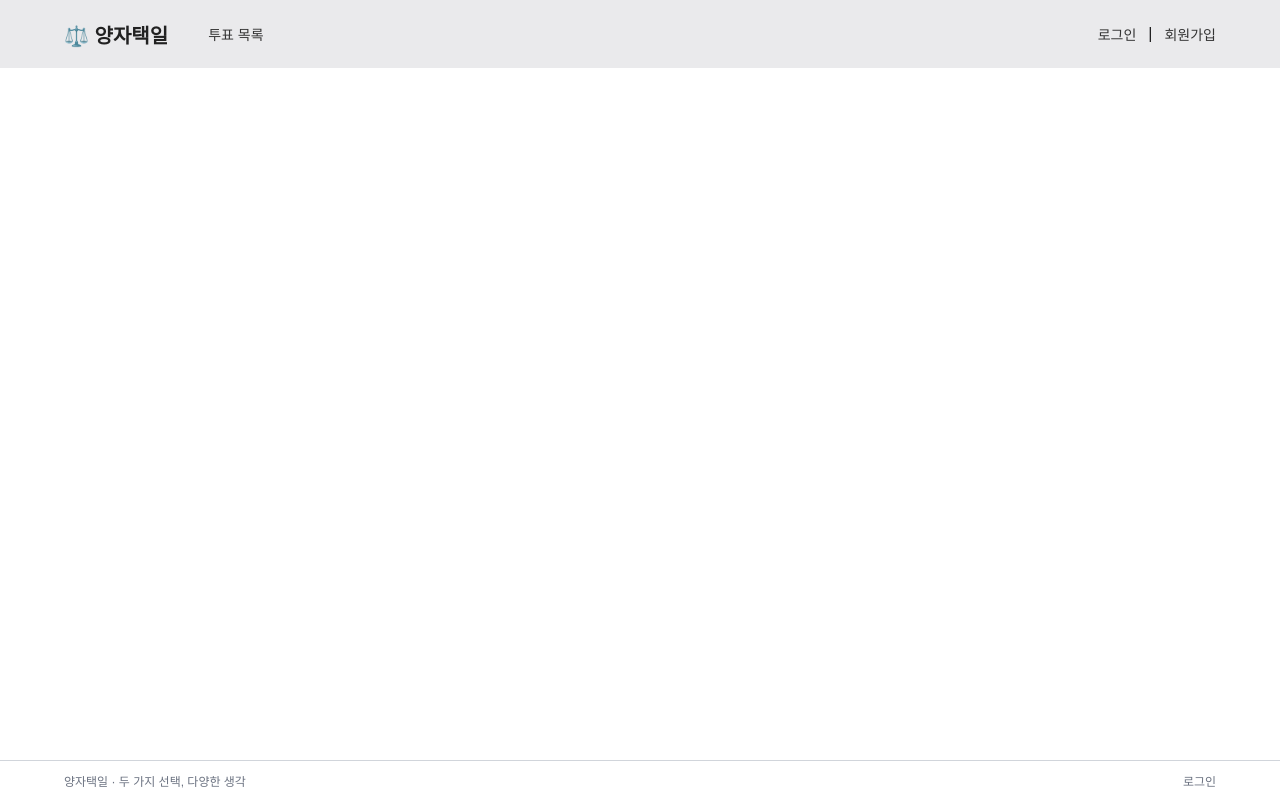
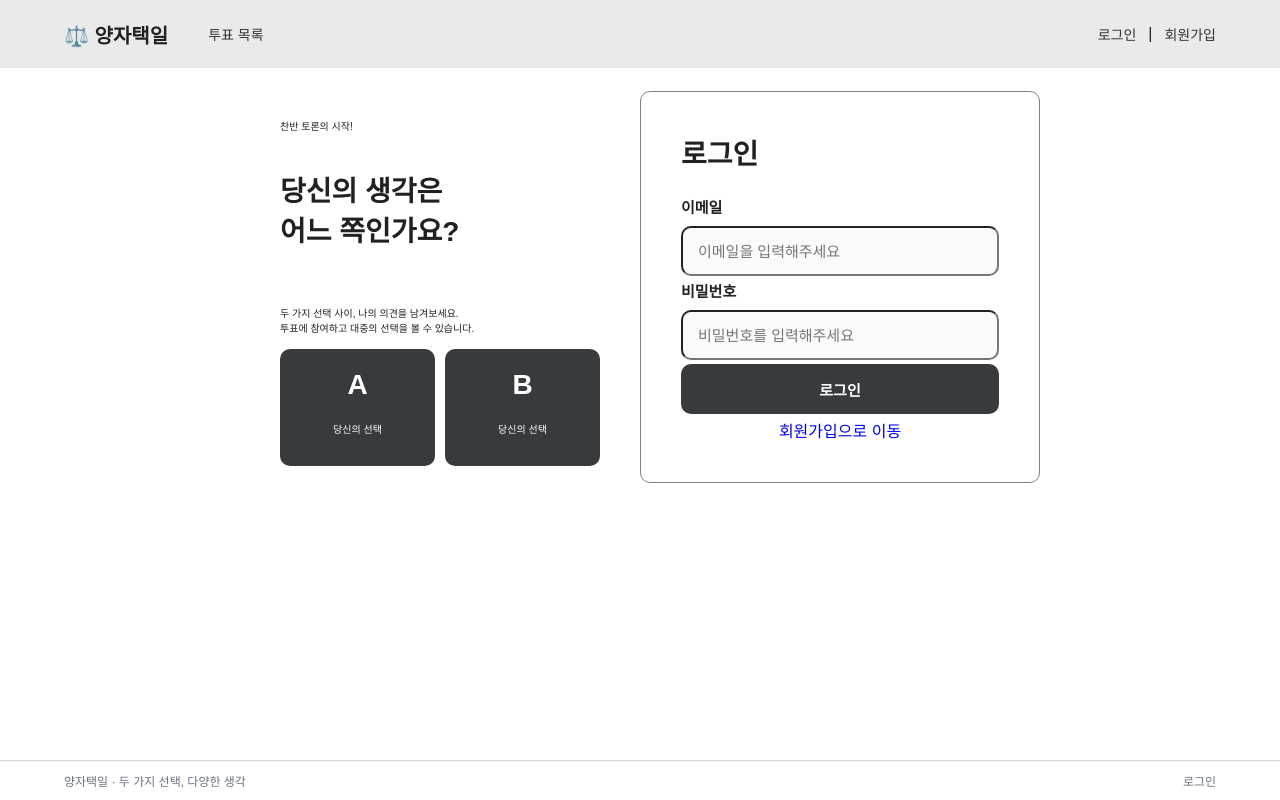
Before and after one commit to aranparrk/either-or, a React (Vite) app in the folder frontend/: page /login in a window 1280 px wide. Built offline with nearby package versions, Linux system fonts and the light colour scheme.

Commit message:
[ADD] 로그인 페이지 구현

```diff
--- a/frontend/src/pages/Login.jsx
+++ b/frontend/src/pages/Login.jsx
@@ -1,7 +1,156 @@
-import React from "react";
+import { useState } from "react";
+import { Link, useNavigate } from "react-router-dom";
+import styled from "styled-components";
+import Button from "../components/common/Button";
+import Input from "../components/common/Input";
+import AxiosApi from "../api/AxiosApi";
+
+const Container = styled.div`
+  display: flex;
+  box-sizing: border-box;
+  width: 100%;
+  flex: 1;
+  justify-content: center;
+  align-items: center;
+`;
+
+const Form1 = styled.div`
+  width: 100%;
+  max-width: 400px;
+  display: flex;
+  flex-direction: column;
+  padding: 40px;
+  gap: 4px;
+  align-items: flex-start;
+`;
+
+const Form2 = styled.form`
+  width: 100%;
+  max-width: 400px;
+  display: flex;
+  flex-direction: column;
+  border: 1px solid gray;
+  border-radius: 10px;
+  padding: 40px;
+  gap: 4px;
+  align-items: flex-start;
+`;
+
+const ABbox = styled.div`
+  display: flex;
+  justify-content: center;
+  width: 100%;
+  gap: 10px;
+  justify-content: space-around;
+`;
+
+const Title = styled.h1`
+  margin: 0 0 20px;
+  font-size: 28px;
+  font-weight: bold;
+`;
+
+const Label = styled.label`
+  margin: 0 0 5px;
+  font-size: 15px;
+  font-weight: bold;
+`;
+
+const Caption1 = styled.p`
+  font-size: 10px;
+`;
+
+const Caption2 = styled.div`
+  flex: 1;
+  min-width: 0;
+  box-sizing: border-box;
+  padding: 20px;
+  background-color: rgb(55, 59, 62);
+  border-radius: 10px;
+  color: white;
+  font-size: 12px;
+  text-align: center;
+`;
+
+const SignUpLink = styled(Link)`
+  width: 100%;
+  text-align: center;
+  text-decoration: none;
+`;
 
 const Login = () => {
-  return <div></div>;
+  const [inputEmail, setInputEmail] = useState("");
+  const [inputPwd, setInputPwd] = useState("");
+
+  const nav = useNavigate();
+
+  // 둘 다 입력돼야 버튼 활성화
+  const isValid = inputEmail.trim() !== "" && inputPwd !== "";
+
+  // form의 onSubmit으로 처리하면 Enter 키로도 로그인 가능
+  const onSubmit = async (e) => {
+    e.preventDefault(); // 페이지 새로고침 방지
+
+    try {
+      const response = await AxiosApi.memberLogin(inputEmail, inputPwd);
+
+      if (response.data) {
+        localStorage.setItem("isLogin", "TRUE");
+        localStorage.setItem("email", inputEmail);
+        nav("/votes", { replace: true }); // 뒤로가기로 로그인 화면에 다시 오지 않도록
+      } else {
+        alert("이메일 또는 비밀번호가 틀립니다.");
+      }
+    } catch (errer) {
+        console.error("로그인 오류", errer);
+        alert("로그인 중 오류가 발생했습니다. 잠시 후 다시 시도해주세요.");
+      }
+  };
+
+  return (
+    <Container>
+      <Form1>
+        <Caption1>찬반 토론의 시작!</Caption1>
+        <br/>
+        <Title>당신의 생각은<br/>어느 쪽인가요?</Title>
+        <br/>
+        <Caption1>두 가지 선택 사이, 나의 의견을 남겨보세요.
+          <br/>
+          투표에 참여하고 대중의 선택을 볼 수 있습니다.</Caption1>
+        <ABbox>
+          <Caption2>
+            <Title>A</Title>
+            <Caption1>당신의 선택</Caption1>
+          </Caption2>
+          <Caption2>
+            <Title>B</Title>
+            <Caption1>당신의 선택</Caption1>
+          </Caption2>
+        </ABbox>
+      </Form1>
+      <Form2 onSubmit={onSubmit}>
+        <Title>로그인</Title>
+        <Label>이메일</Label>
+        <Input
+          type="email"
+          value={inputEmail}
+          placeholder="이메일을 입력해주세요"
+          onChange={(e) => setInputEmail(e.target.value)}
+        />
+        <Label>비밀번호</Label>
+        <Input
+          type="password"
+          value={inputPwd}
+          placeholder="비밀번호를 입력해주세요"
+          onChange={(e) => setInputPwd(e.target.value)}
+        />
+        <Button type="submit" enabled={isValid}>
+          로그인
+        </Button>
+        <SignUpLink to="/signup">회원가입으로 이동</SignUpLink>
+      </Form2>
+    </Container>
+  );
 };
 
 export default Login;
```
